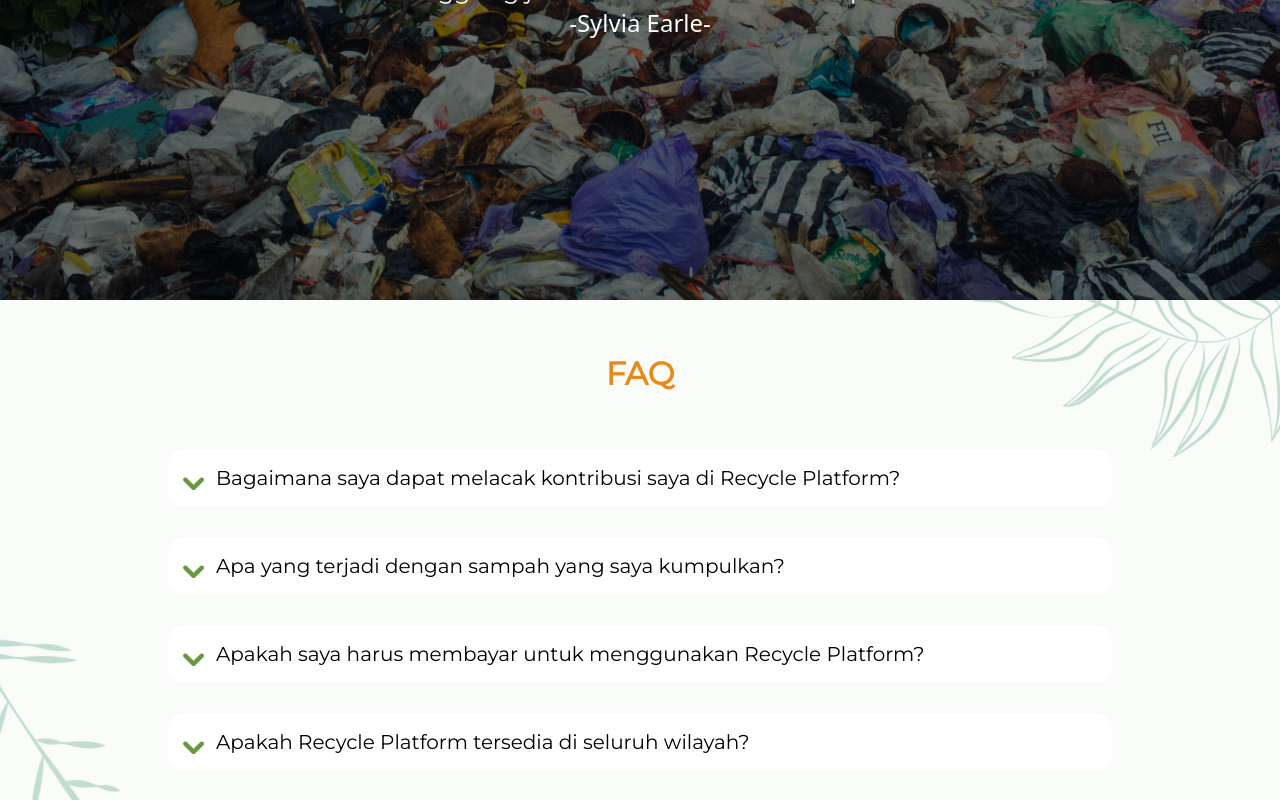
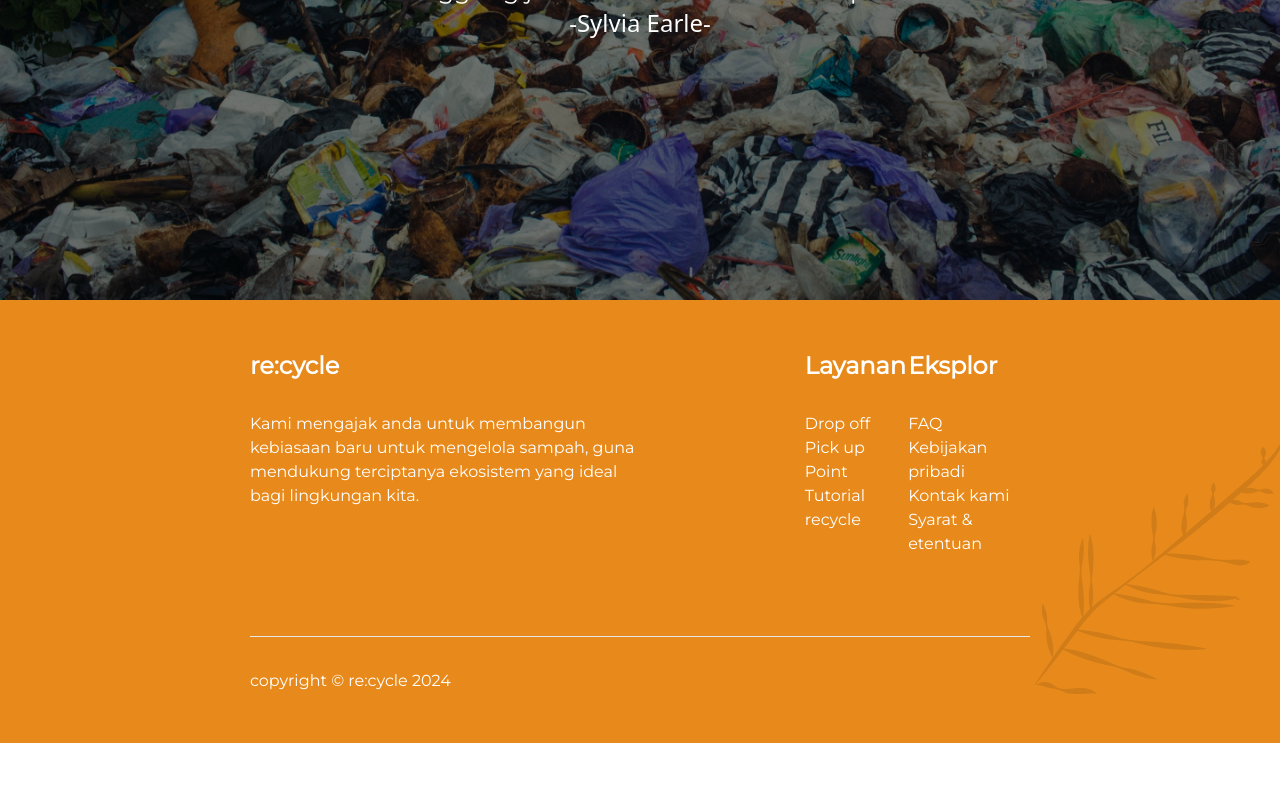
Before and after one commit to Azzahira-Calista/dinacom2024-vue, a Vue app: page /#/ in a window 1280 px wide. Shown: the part 5030-5830 px from the top of the page. After the commit the page ends 5773 px from the top, so only its background shows below. Built offline with nearby package versions, Linux system fonts and the light colour scheme.

Commit message:
fix [RS] : fixing conflict

```diff
--- a/src/views/MainView.vue
+++ b/src/views/MainView.vue
@@ -7,7 +7,7 @@
     <location-comp/>
     <kerajinan-comp/>
     <quote-comp/>
-    <f-a-q-comp/>
+    <!-- <f-a-q-comp/> -->
     <footer-comp/>
   </div>
 </template>
@@ -20,15 +20,15 @@ import ChartComp from "@/components/main component/chart component/ChartComp.vue
 import LayananComp from "@/components/main component/layanan component/LayananComp.vue";
 import LocationComp from "@/components/main component/location component/LocationComp.vue";
 import QuoteComp from "@/components/main component/quote component/QuoteComp.vue";
-import FAQComp from "@/components/main component/faq component/FAQComp.vue";
 import FooterComp from "@/components/global component/FooterComp.vue";
 import KerajinanComp from "@/components/main component/kerjinan component/KerajinanComp.vue";
+// import FAQComp from '@/components/main component/faq component/FaqComp.vue';
 
 export default {
   components: {
     KerajinanComp,
     FooterComp,
-    FAQComp,
+    // FAQComp,
     QuoteComp,
     LocationComp,
     LayananComp,
```
